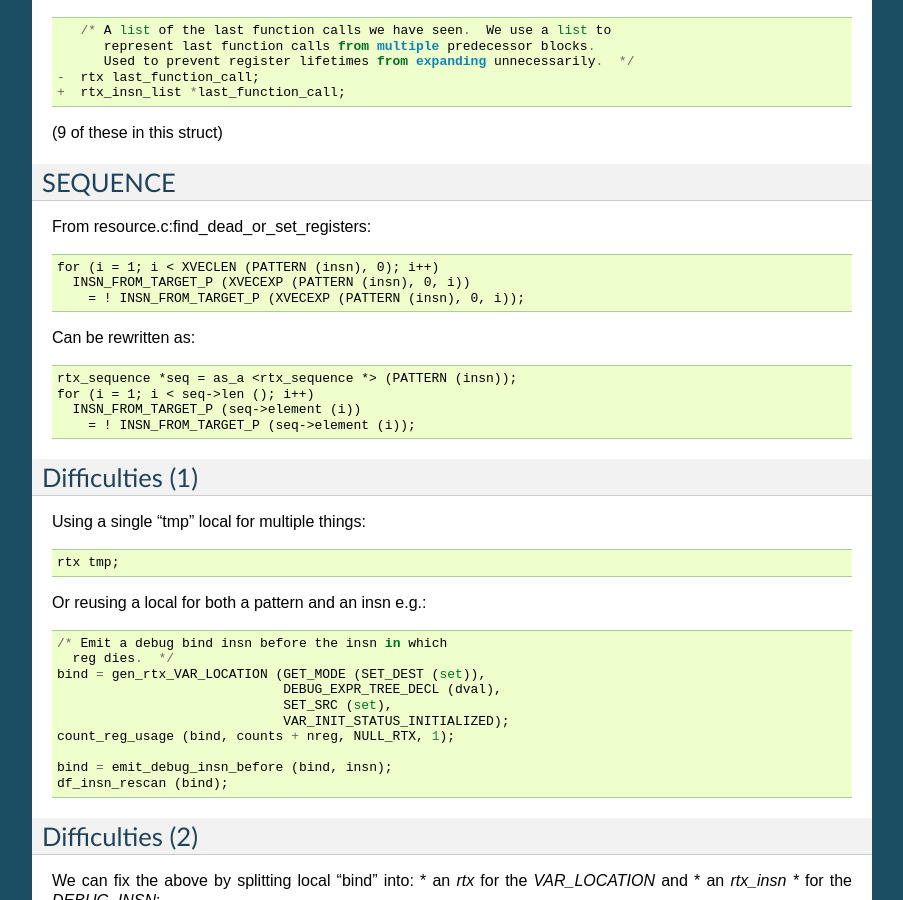
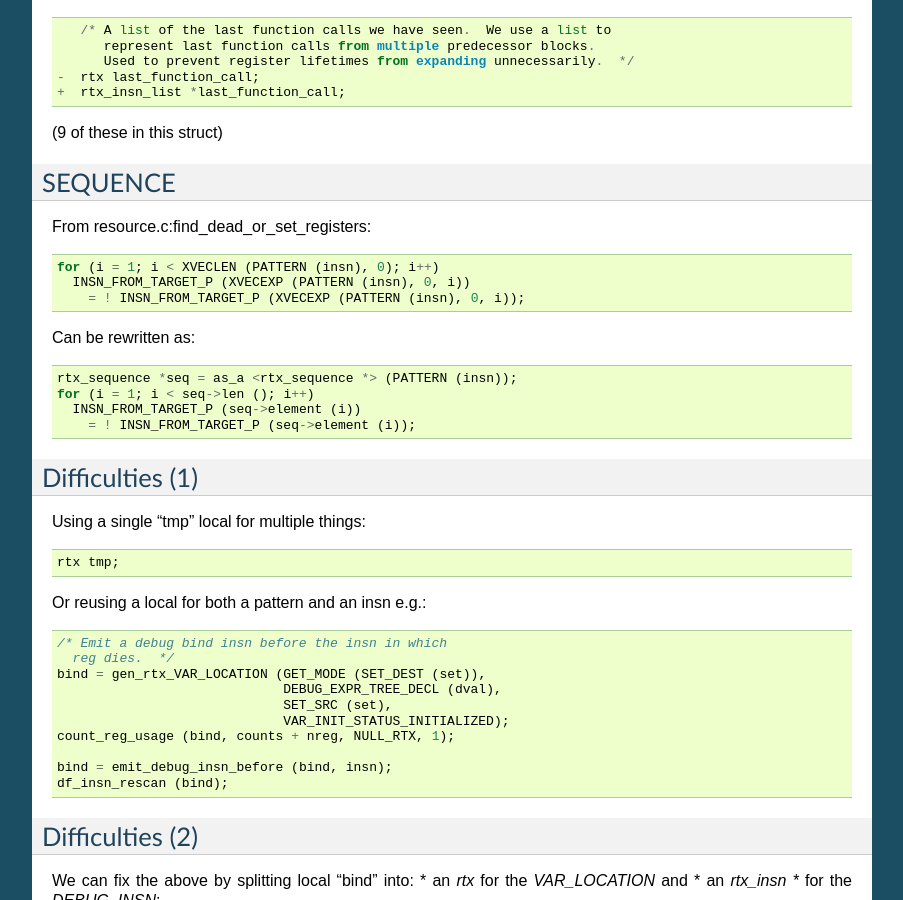
Before and after one commit to davidmalcolm/2014-cauldron-rtl-talk, a Sphinx documentation site: the page built from source/index.rst, in a window 1280 px wide and 900 px high, scrolled down 5142 px. Shown: the whole window, without its empty margins (198-1101 px from the left). Built offline with Sphinx 7.4.7, drawn with Linux system fonts in a browser that asks for light colours; formulas are drawn with MathJax 3; some of the changed text lies outside the part shown.

Commit message:
Fix code blocks

```diff
--- a/source/index.rst
+++ b/source/index.rst
@@ -54,7 +54,9 @@ I want to use types to identify instructions.
 Proposed class hierarchy
 ========================
 
-Subclasses of rtx_def::
+Subclasses of rtx_def:
+
+.. code-block:: c++
 
   class rtx_def;
     class rtx_insn; /* (INSN_P (X) || NOTE_P (X)
@@ -74,7 +76,9 @@ Subclasses of rtx_def::
 How many places?
 ================
 Number of "grep" hits in my current working copy
-(including "config" subdirs)::
+(including "config" subdirs):
+
+.. code-block:: c++
 
   class rtx_def;                   /* 25731 for "rtx" -w */
     class rtx_insn;                /* 3606 */
@@ -143,12 +147,16 @@ Some of the places that I have using `rtx_insn *`
 jump tables (1)
 ===============
 
-The current prototype for `tablejump_p`::
+The current prototype for `tablejump_p`:
+
+.. code-block:: c++
 
    extern bool tablejump_p (const_rtx, rtx *, rtx *);
 
 Aside: can we please add names to parameters in header files?
-I'd much rather this was written::
+I'd much rather this was written:
+
+.. code-block:: c++
 
    extern bool
    tablejump_p (const_rtx insn, rtx *labelp, rtx *tablep);
@@ -156,12 +164,16 @@ I'd much rather this was written::
 
 jump tables (2)
 ===============
-The current prototype (with param names added)::
+The current prototype (with param names added):
+
+.. code-block:: c++
 
    extern bool
    tablejump_p (const_rtx insn, rtx *labelp, rtx *tablep);
 
-Using subclasses::
+Using subclasses:
+
+.. code-block:: c++
 
    extern bool
    tablejump_p (const rtx_insn *insn,
@@ -171,7 +183,9 @@ Using subclasses::
 
 jump tables (3)
 ===============
-Code that looks like this::
+Code that looks like this (from cfgbuild.c):
+
+.. code-block:: c++
 
      else if (tablejump_p (insn, NULL, &table))
        {
@@ -188,13 +202,13 @@ Code that looks like this::
            make_label_edge (edge_cache, bb,
                             XEXP (RTVEC_ELT (vec, j), 0), 0);
 
-.. (from cfgbuild.c)
-
 
 jump tables (4)
 ===============
 can be simplified by adding a `get_labels` method to the
-JUMP_TABLE_DATA subclass::
+JUMP_TABLE_DATA subclass:
+
+.. code-block:: c++
 
     else if (tablejump_p (insn, NULL, &table))
       {
@@ -209,7 +223,9 @@ JUMP_TABLE_DATA subclass::
 jump tables (5)
 ===============
 and further simplified by making it a vec of LABEL_REF, assuming that we
-can have a rtx_label_ref::label method for getting the CODE_LABEL::
+can have a rtx_label_ref::label method for getting the CODE_LABEL:
+
+.. code-block:: c++
 
     else if (tablejump_p (insn, NULL, &table))
       {
@@ -223,7 +239,9 @@ can have a rtx_label_ref::label method for getting the CODE_LABEL::
 
 Status of insn separation
 =========================
-Currently at 209 patches::
+Currently at 209 patches:
+
+.. code-block:: c++
 
   class rtx_def;                   /* 25731 for "rtx" -w */
     class rtx_insn;                /* 3606 */
@@ -243,7 +261,9 @@ Full separation?
 Is it worthwhile/desirable to pursue a full separation of instructions
 from rtx nodes?
 
-e.g. something like this as the base class::
+e.g. something like this as the base class:
+
+.. code-block:: c++
 
   class rtx_insn /* we can bikeshed over the name */
   {
@@ -268,7 +288,9 @@ Tricky, what about:
 NULL_RTX
 ========
 
-We have::
+We have:
+
+.. code-block:: c++
 
   #define NULL_RTX (rtx) 0
 
@@ -294,7 +316,9 @@ Other classes:
 EXPR_LIST (1)
 =============
 
-From reload1.c: set_initial_label_offsets::
+From reload1.c: set_initial_label_offsets:
+
+.. code-block:: c++
 
   for (x = forced_labels; x; x = XEXP (x, 1))
     if (XEXP (x, 0))
@@ -307,7 +331,9 @@ From reload1.c: set_initial_label_offsets::
 EXPR_LIST (2)
 =============
 
-Using subclasses::
+Using subclasses:
+
+.. code-block:: c++
 
   for (rtx_expr_list *x = forced_labels; x; x = x->next ())
     if (x->element ())
@@ -333,13 +359,17 @@ e.g. in sched-int.h:struct deps_desc::
 SEQUENCE
 ========
 
-From resource.c:find_dead_or_set_registers::
+From resource.c:find_dead_or_set_registers:
+
+.. code-block:: c++
 
       for (i = 1; i < XVECLEN (PATTERN (insn), 0); i++)
         INSN_FROM_TARGET_P (XVECEXP (PATTERN (insn), 0, i))
           = ! INSN_FROM_TARGET_P (XVECEXP (PATTERN (insn), 0, i));
 
-Can be rewritten as::
+Can be rewritten as:
+
+.. code-block:: c++
 
       rtx_sequence *seq = as_a <rtx_sequence *> (PATTERN (insn));
       for (i = 1; i < seq->len (); i++)
@@ -349,11 +379,15 @@ Can be rewritten as::
 Difficulties (1)
 ================
 
-Using a single "tmp" local for multiple things::
+Using a single "tmp" local for multiple things:
+
+.. code-block:: c++
 
   rtx tmp;
 
-Or reusing a local for both a pattern and an insn e.g.::
+Or reusing a local for both a pattern and an insn e.g.:
+
+.. code-block:: c++
 
   /* Emit a debug bind insn before the insn in which
     reg dies.  */
@@ -372,7 +406,9 @@ Difficulties (2)
 ================
 We can fix the above by splitting local "bind" into:
 * an `rtx` for the `VAR_LOCATION` and
-* an `rtx_insn *` for the `DEBUG_INSN`::
+* an `rtx_insn *` for the `DEBUG_INSN`:
+
+.. code-block:: c++
 
   bind_var_loc = gen_rtx_VAR_LOCATION (GET_MODE (SET_DEST (set)),
                                        DEBUG_EXPR_TREE_DECL (dval),
```
